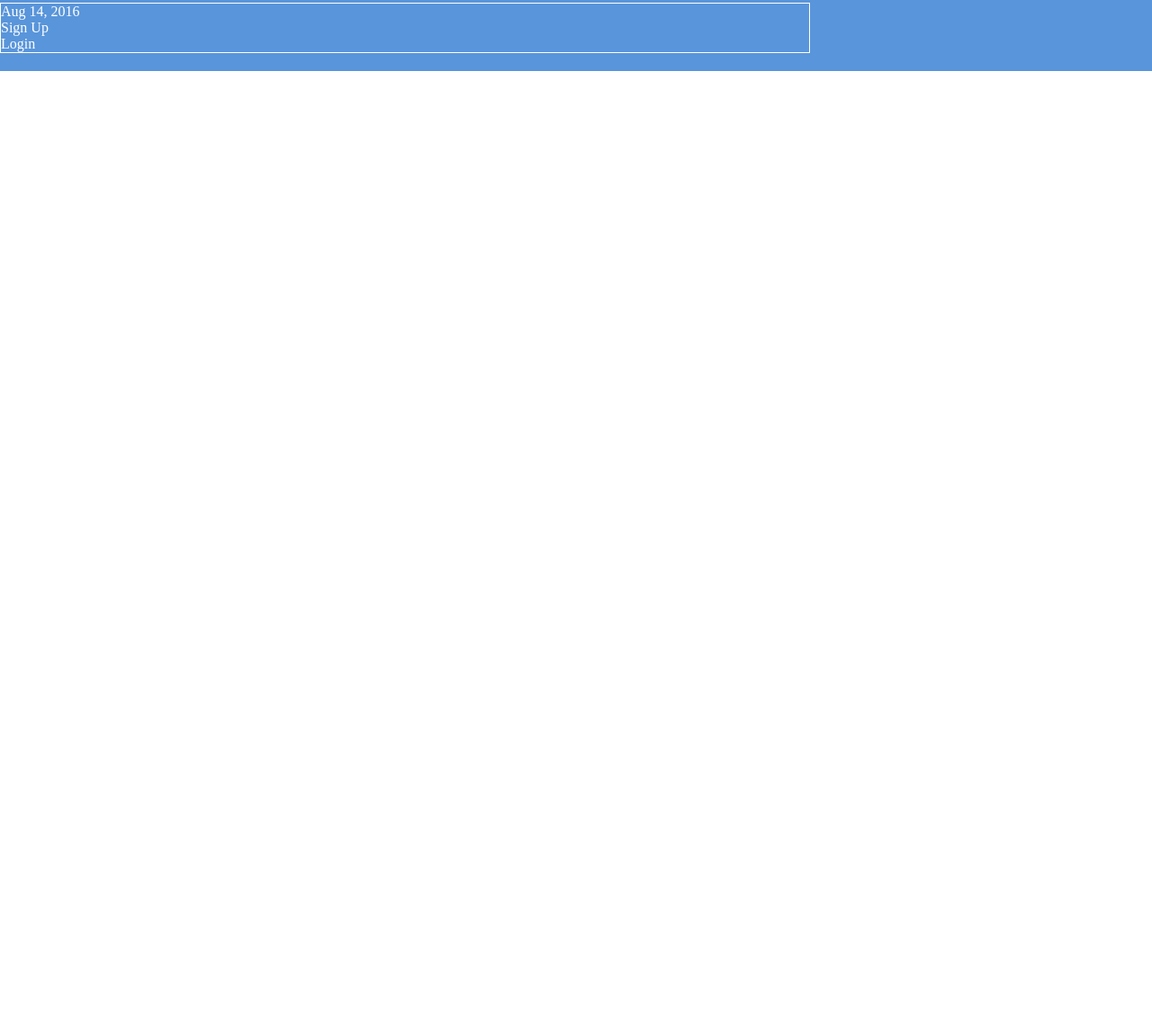
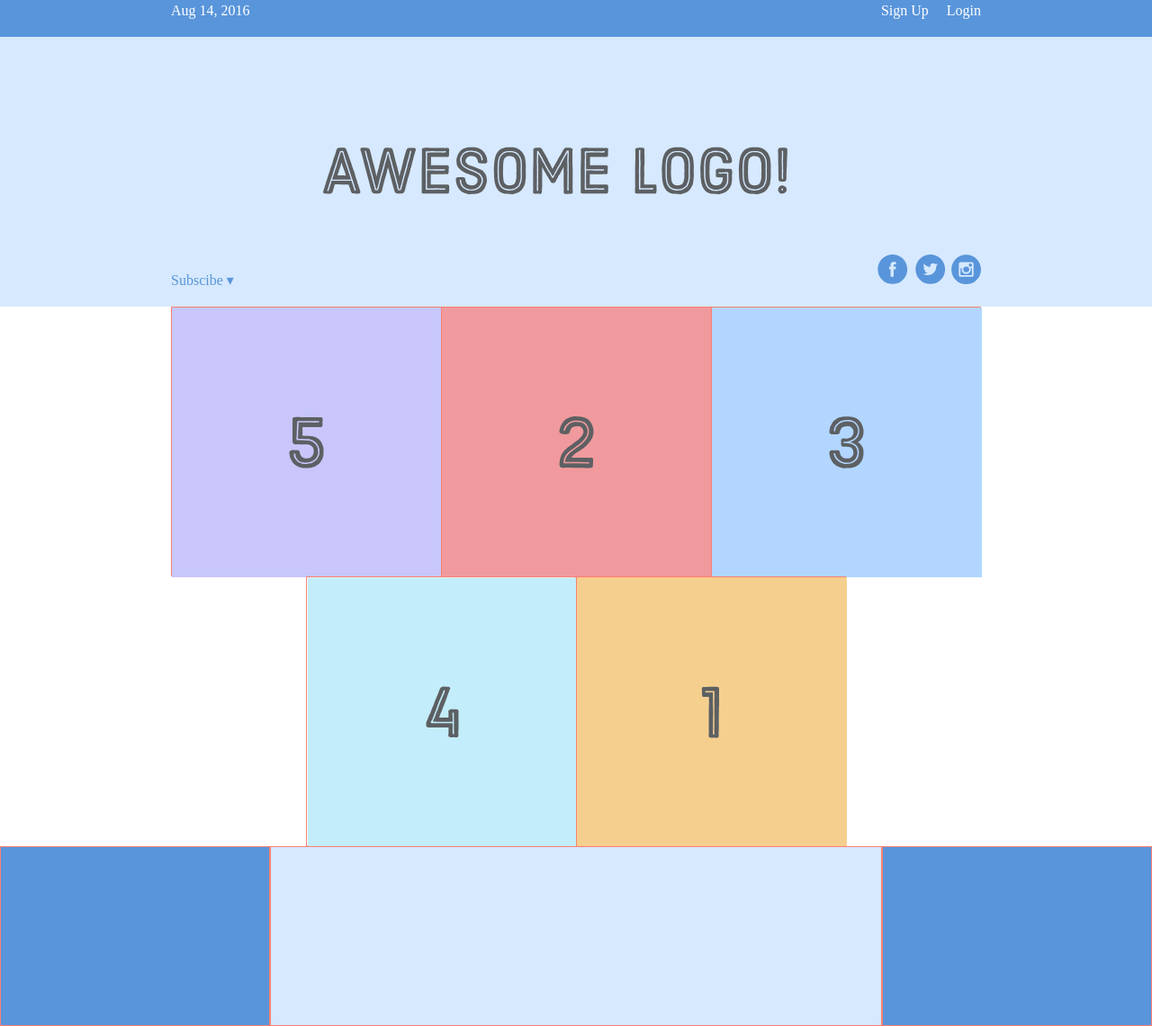
Before and after one commit to mauring55/repos, a plain HTML site: page flexbox/flexbox.html in a window 1280 px wide. Shown: the part 17-1158 px from the top of the page at 90% size. Before the commit the page ends 800 px from the top, so only its background shows below. Drawn offline with Linux system fonts and the light colour scheme.

Commit message:
Add "flexbox" folder
This is a practice folder of flexbox. Lesson included creating
flex containers and positioning/aligning flex-items horizontally and
vertically.

```diff
--- a/flexbox/flexbox.html
+++ b/flexbox/flexbox.html
@@ -13,5 +13,40 @@
         <div class='login'>Login</div>
       </div>
     </div>
+
+    <div class="header-container">
+      <div class="header">
+        <div class="subscribe"> Subscibe &#9662;</div>
+        <div class="logo"><img src='images/awesome-logo.svg'/></div>
+        <div class="social"><img src='images/social-icons.svg'/></div>
+      </div>
+    </div>
+
+    <div class="photo-grid-container">
+      <div class="photo-grid">
+        <div class="photo-grid-item first-item">
+          <img src="images/one.svg" alt="">
+        </div>
+        <div class="photo-grid-item">
+          <img src="images/two.svg" alt="">
+        </div>
+        <div class="photo-grid-item">
+          <img src="images/three.svg" alt="">
+        </div>
+        <div class='photo-grid-item'>
+          <img src='images/four.svg'/>
+        </div>
+        <div class='photo-grid-item last-item'>
+          <img src='images/five.svg'/>
+        </div>
+      </div>
+    </div>
+
+    <div class="footer">
+      <div class="footer-item footer-one"></div>
+      <div class="footer-item footer-two"></div>
+      <div class="footer-item footer-three"></div>
+    </div>
+
   </body>
 </html>
--- a/flexbox/styles.css
+++ b/flexbox/styles.css
@@ -9,9 +9,94 @@
     background-color: #5995DA;  /* Blue */
     padding: 20px 0;
     display: flex;
+    justify-content: center;
   }
 
   .menu {
-    border: 1px solid #fff;  /* For debugging */
+    /* border: 1px solid #fff;  For debugging */
     width: 900px;
+    display: flex;
+    justify-content: space-between;
   }
+
+  .links {
+    /* border: 1px solid salmon; for debugging */
+    display: flex;
+    justify-content: flex-end;
+  }
+
+  .login {
+    margin-left: 20px;
+  }
+
+  .header-container {
+    color: #5995DA;
+    background-color: #D6E9FE;
+    display: flex;
+    justify-content: center;
+  }
+
+  .header {
+    width: 900px;
+    height: 300px;
+    display: flex;
+    justify-content: space-between;
+    align-items: center;
+  }
+
+  .photo-grid-container {
+    display: flex;
+    justify-content: center;
+  }
+
+  .photo-grid {
+    width: 900px;
+    display: flex;
+    justify-content: center;
+    flex-wrap: wrap;
+    flex-direction: row;
+    align-items: center;
+  }
+
+  .photo-grid-item {
+    border: 1px solid salmon;
+    width: 300px;
+    height: 300px;
+  }
+
+  .first-item {
+    order: 1;
+  }
+
+  .last-item {
+    order: -1;
+  }
+
+  .social,
+  .subscribe {
+    align-self: flex-end;
+    margin-bottom: 20px;
+  }
+
+  .footer {
+    display: flex;
+    justify-content: space-between;
+  }
+
+  .footer-item {
+    border: 1px solid salmon;
+    background-color: #D6E9FE;
+    height: 200px;
+    flex: 1;
+  }
+
+  .footer-one,
+  .footer-three {
+    background-color: #5995DA;
+    flex: initial;
+    width: 300px;
+  }
+
+  .signup {
+    margin-left: auto;
+  }
```
